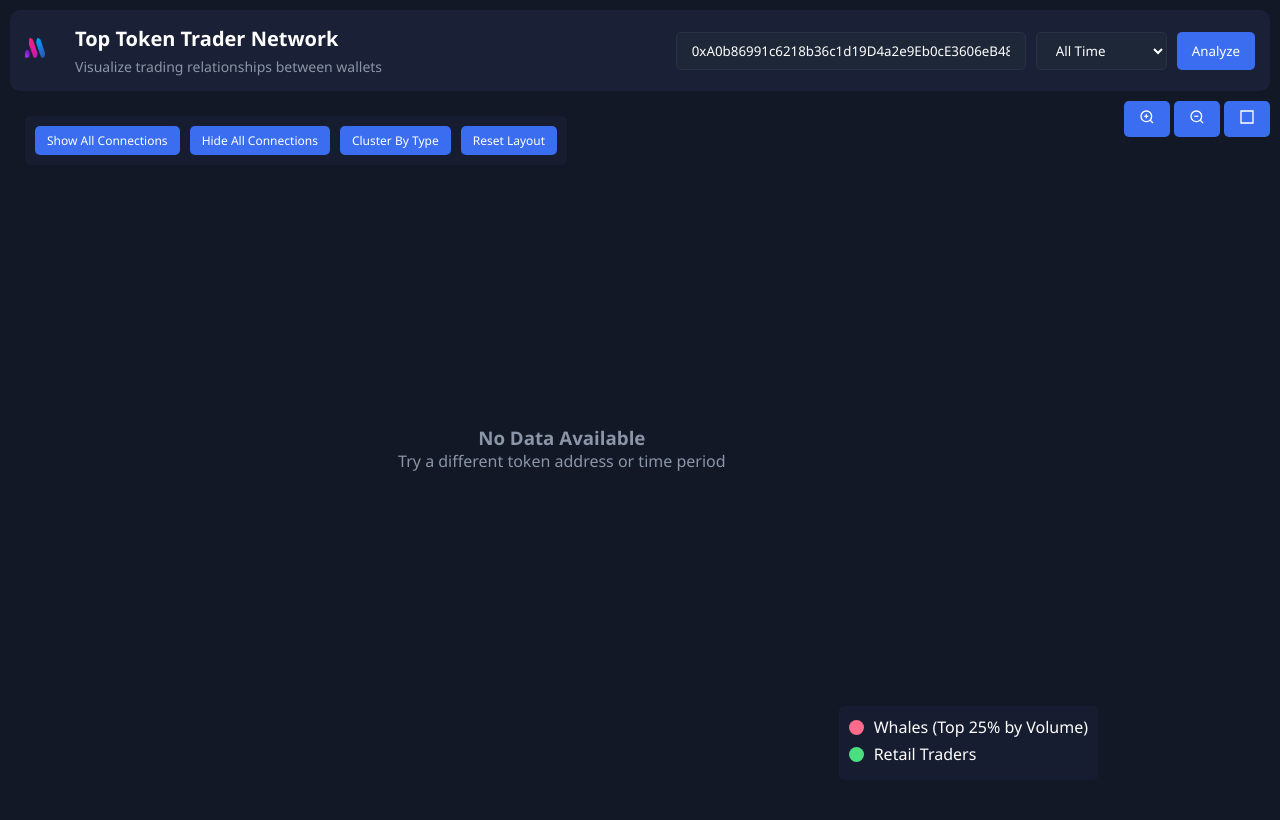
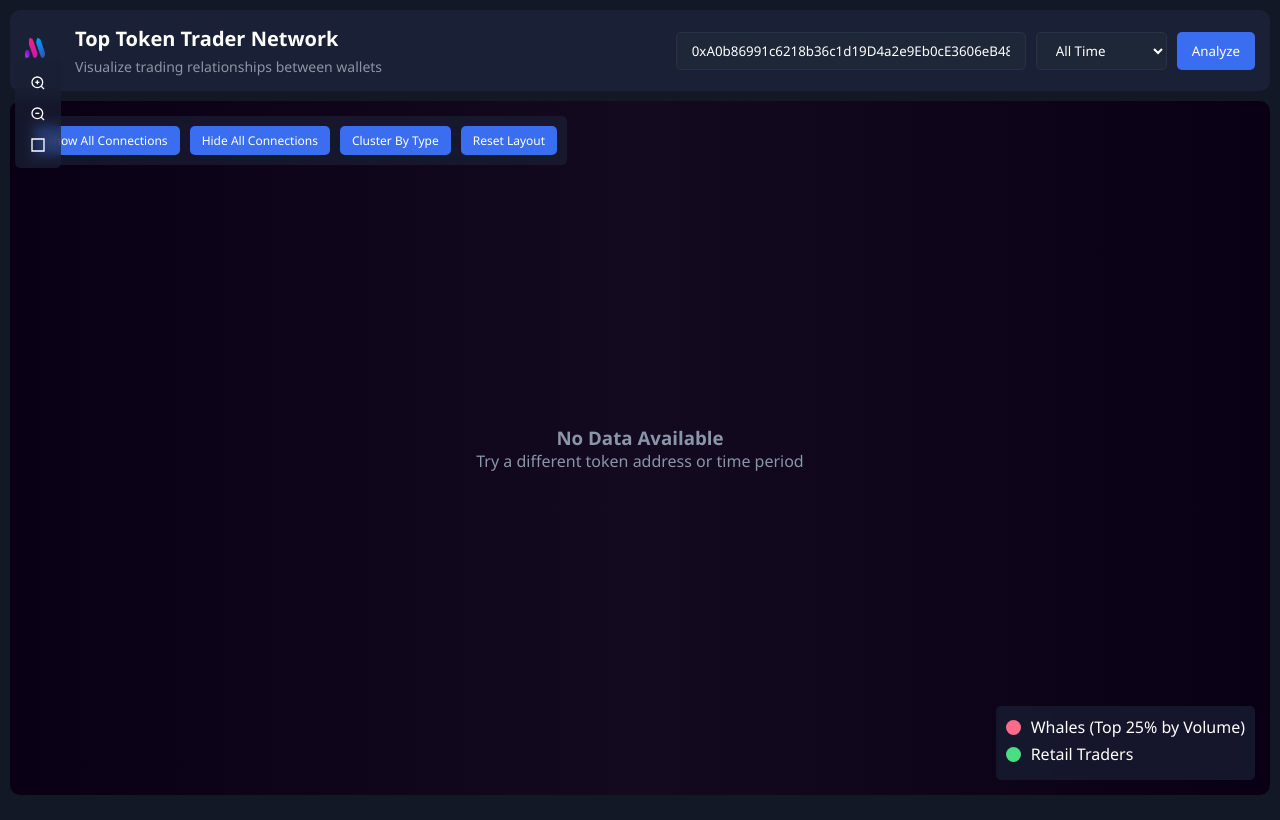
Before and after one commit to wizzyszn/BubbleMapsViz, a website: page public/index.html in a window 1280 px wide. Both pictures are taken after a click on the button "Analyze". Drawn offline with nearby package versions, Linux system fonts and the light colour scheme; no server answers.

Commit message:
Working version

```diff
--- a/public/index.html
+++ b/public/index.html
@@ -63,13 +63,13 @@
           </div>
         </div>
         <div class="detail-panel" id="detailPanel">
-          <button id="closeDetailPanel">✕</button>
           <h2 class="panel-title">Trader Details</h2>
           <div class="detail-item">
             <div class="detail-label">Address</div>
             <div class="address-section">
               <div class="detail-value" id="traderAddress"></div>
               <button class="copy-button" id="copyAddressButton">📋</button>
+              <button id="closeDetailPanel">✕</button>
             </div>
           </div>
           <div class="detail-item">
--- a/public/script.js
+++ b/public/script.js
@@ -37,6 +37,7 @@ const loader = document.querySelector('.loader');
 // Control buttons
 const showAllLinksButton = document.getElementById('showAllLinks');
 const hideAllLinksButton = document.getElementById('hideAllLinks');
+const cluster= true;
 const clusterByCategoryButton = document.getElementById('clusterByCategory');
 const resetLayoutButton = document.getElementById('resetLayout');
 const closeDetailPanelButton = document.getElementById('closeDetailPanel');
@@ -100,7 +101,7 @@ function init() {
   fetchTraderData();
 }
 
-//zoom controls for the application
+// Zoom controls for the application
 function addZoomControls() {
   if (!document.getElementById('zoomInButton')) {
     const controlsContainer = document.querySelector('.chart-controls') || document.createElement('div');
@@ -253,8 +254,8 @@ function processData(data) {
     source: link.source,
     target: link.target,
     // Add some sample transaction data for demo purposes
-    value: Math.random() * 1000 + 100,
-    timestamp: Date.now() - Math.floor(Math.random() * 604800000),
+    value: Math.random() * 1000 + 100 ,  // Random value between 100 and 1100
+    timestamp: Date.now() - Math.floor(Math.random() * 604800000), // Random timestamp within last week
     txHash: '0x' + Array.from({ length: 64 }, () =>
       '0123456789abcdef'[Math.floor(Math.random() * 16)]).join('')
   }));
@@ -307,7 +308,7 @@ function createVisualization() {
     .on('mouseout', handleNodeMouseOut)
     .on('click', handleNodeClick);
 
-  // node labels for whales only. I might extend later to retails
+  // Node labels for whales only
   state.zoomGroup.append('g')
     .attr('class', 'labels')
     .selectAll('text')
@@ -521,7 +522,7 @@ function showDetailPanel(node) {
 function generateTransactionHistory(node, connectedLinks) {
   transactionListElement.innerHTML = '';
 
-  const transactions = connectedLinks.slice(0, 50); // Limit to 5 transactions
+  const transactions = connectedLinks.slice(0, 5); // Limit to 5 transactions
 
   if (transactions.length === 0) {
     transactionListElement.innerHTML = '<div class="transaction-item">No transactions found</div>';
@@ -582,7 +583,7 @@ function copyTraderAddress() {
     });
 }
 
-// Complete the viewOnEtherscan function
+// View on Etherscan
 function viewOnEtherscan() {
   if (!state.selectedNode) return;
 
@@ -657,11 +658,11 @@ function resetVisualization() {
     state.simulation = null;
   }
 
-  state.zoomGroup.selectAll('*').remove();
   state.data = null;
   state.link = null;
   state.node = null;
   state.selectedNode = null;
+  state.zoomGroup.selectAll('*').remove();
 }
 
 // Handle window resize
--- a/public/style.css
+++ b/public/style.css
@@ -10,10 +10,12 @@ body {
   color: #fff;
   overflow-x: hidden;
 }
+
 .Logo {
   height: 20px;
   width: 20px;
 }
+
 .container {
   display: flex;
   flex-direction: column;
@@ -43,10 +45,12 @@ body {
   font-weight: 600;
   margin-bottom: 5px;
 }
-.subtitle-section{
+
+.subtitle-section {
   display: flex;
   flex-direction: column;
 }
+
 .subtitle {
   font-size: 14px;
   color: #8b95a8;
@@ -97,7 +101,7 @@ button:hover {
 
 .visualization {
   flex: 1;
-  background-color: linear-gradient(90deg, #090015, #130a1f, #090015);
+  background: linear-gradient(90deg, #090015, #130a1f, #090015);
   border-radius: 10px;
   overflow: hidden;
   position: relative;
@@ -122,6 +126,8 @@ button:hover {
 
 .detail-item {
   margin-bottom: 15px;
+  display: flex;
+  flex-direction: column;
 }
 
 .detail-label {
@@ -139,6 +145,7 @@ button:hover {
   display: flex;
   align-items: center;
   gap: 5px;
+  justify-content: space-between;
 }
 
 .copy-button {
@@ -184,6 +191,36 @@ button:hover {
 .controls button {
   font-size: 12px;
   padding: 6px 12px;
+}
+
+.chart-controls {
+  position: absolute;
+  top: 60px;
+  left: 15px;
+  display: inline-flex;
+  flex-direction: column;
+  gap: 5px;
+  z-index: 10;
+  background-color: rgba(26, 32, 53, 0.7);
+  padding: 10px;
+  border-radius: 5px;
+  backdrop-filter: blur(5px);
+  height: auto;
+}
+
+.control-button {
+  background: none;
+  border: none;
+  color: white;
+  cursor: pointer;
+  padding: 5px;
+  display: flex;
+  align-items: center;
+  justify-content: center;
+}
+
+.control-button:hover {
+  background-color: rgba(255, 255, 255, 0.1);
 }
 
 .tooltip {
@@ -255,7 +292,6 @@ button:hover {
   0% {
     transform: rotate(0deg);
   }
-
   100% {
     transform: rotate(360deg);
   }
@@ -311,13 +347,10 @@ button:hover {
 }
 
 #closeDetailPanel {
-  position: absolute;
-  top: 15px;
-  right: 15px;
   background: none;
   border: none;
   color: #8b95a8;
   cursor: pointer;
   font-size: 16px;
-  padding: 0;
+  padding: 2px;
 }
```
